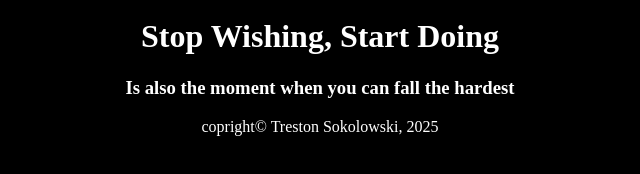
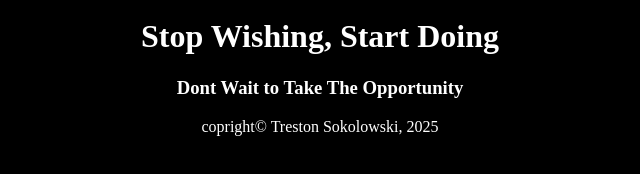
Before and after one commit to shootinguy/motivational-poster, a plain HTML site: page index.html in a window 1280 px wide. Shown: the part 40-214 px from the top of the page, without its empty margins (320-960 px from the left). Drawn offline with Linux system fonts and the light colour scheme.

Commit message:
Update index.html

```diff
--- a/index.html
+++ b/index.html
@@ -16,7 +16,7 @@
 <h1>Stop Wishing, Start Doing</h1>
 
 
-<h3>Is also the moment when you can fall the hardest</h3>
+<h3>Dont Wait to Take The Opportunity</h3>
 
 <footer>copright&copy; Treston Sokolowski, 2025</footer>
 </body>
```
